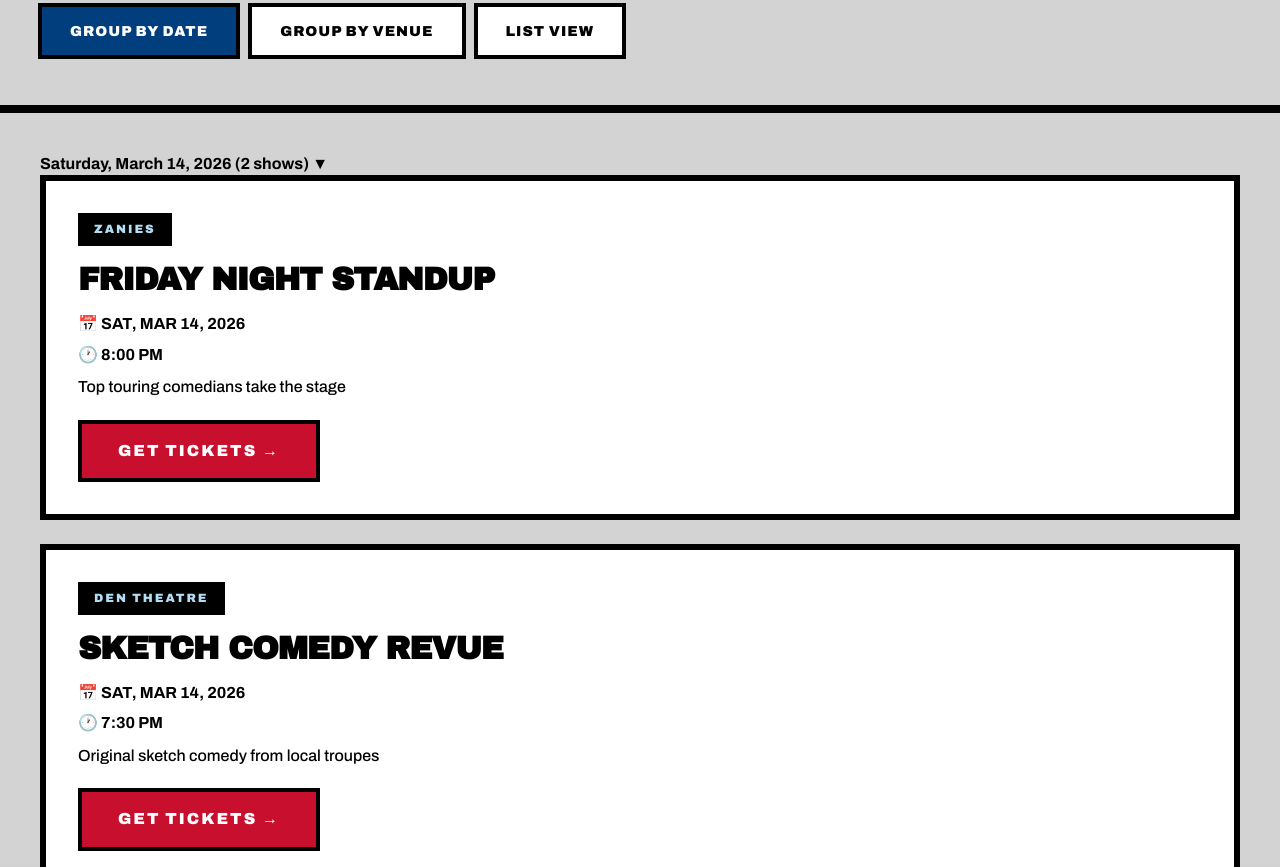
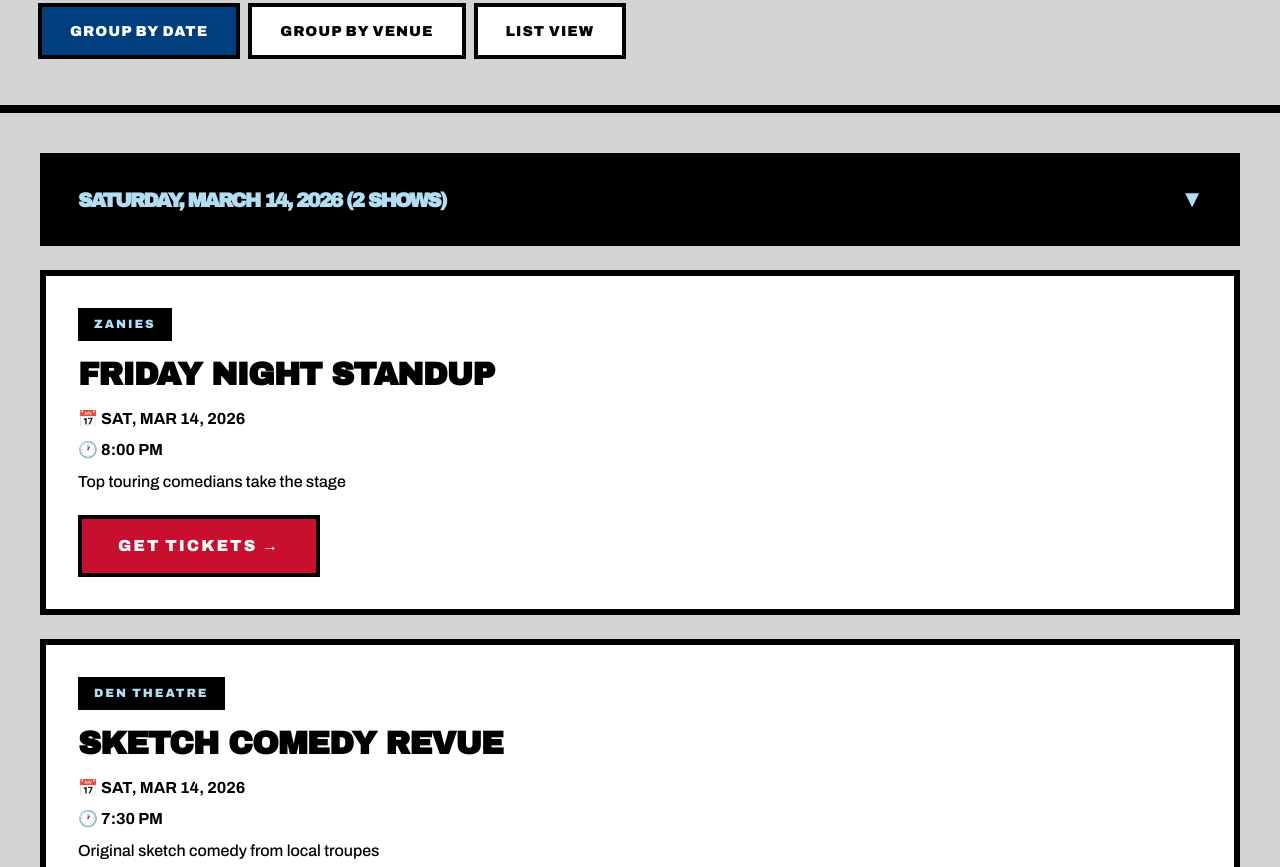
Before and after one commit to djjjrjr/chicago-comedy-calendar, a plain HTML site: page index.html in a window 1280 px wide. Shown: the part 810-1677 px from the top of the page. Drawn offline with Linux system fonts and the light colour scheme.

Commit message:
Fix collapsible date/venue group headers
Added missing CSS rules for:
- .date-group-header and .venue-group-header styling
- .hidden class to collapse show containers
- Arrow rotation animation on collapse
- Proper spacing for group shows

These were accidentally removed during CSS rewrites.

Co-Authored-By: Claude Sonnet 4.5 <noreply@anthropic.com>

```diff
--- a/styles.css
+++ b/styles.css
@@ -240,6 +240,8 @@ body {
     margin-bottom: 40px;
 }
 
+.date-group-header,
+.venue-group-header,
 .group-header {
     background: var(--black);
     color: var(--chicago-light-blue);
@@ -248,16 +250,43 @@ body {
     display: flex;
     justify-content: space-between;
     align-items: center;
-    margin-bottom: 24px;
+    margin-bottom: 0;
     transition: all 0.1s ease;
-    border: none;
+    border: 6px solid var(--black);
+    font-family: 'Archivo Black', sans-serif;
+    font-size: 1.25rem;
+    font-weight: 900;
+    text-transform: uppercase;
+    letter-spacing: -2px;
 }
 
+.date-group-header:hover,
+.venue-group-header:hover,
 .group-header:hover {
     background: var(--chicago-red);
     color: var(--white);
     transform: translate(-3px, -3px);
     box-shadow: 6px 6px 0 var(--black);
+}
+
+.date-group-header.collapsed .arrow,
+.venue-group-header.collapsed .arrow {
+    transform: rotate(-90deg);
+}
+
+.arrow {
+    transition: transform 0.2s ease;
+    font-size: 1.5rem;
+}
+
+.date-group-shows,
+.venue-group-shows {
+    padding-top: 24px;
+}
+
+.date-group-shows.hidden,
+.venue-group-shows.hidden {
+    display: none;
 }
 
 .group-header h2 {
```
